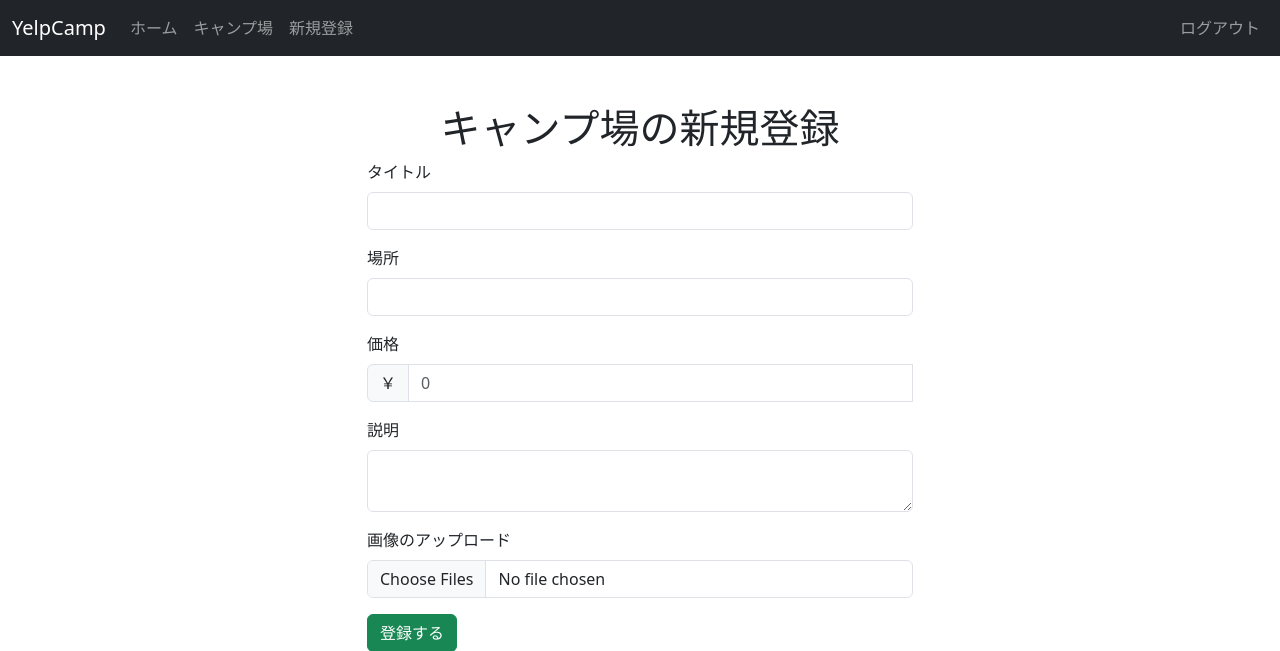
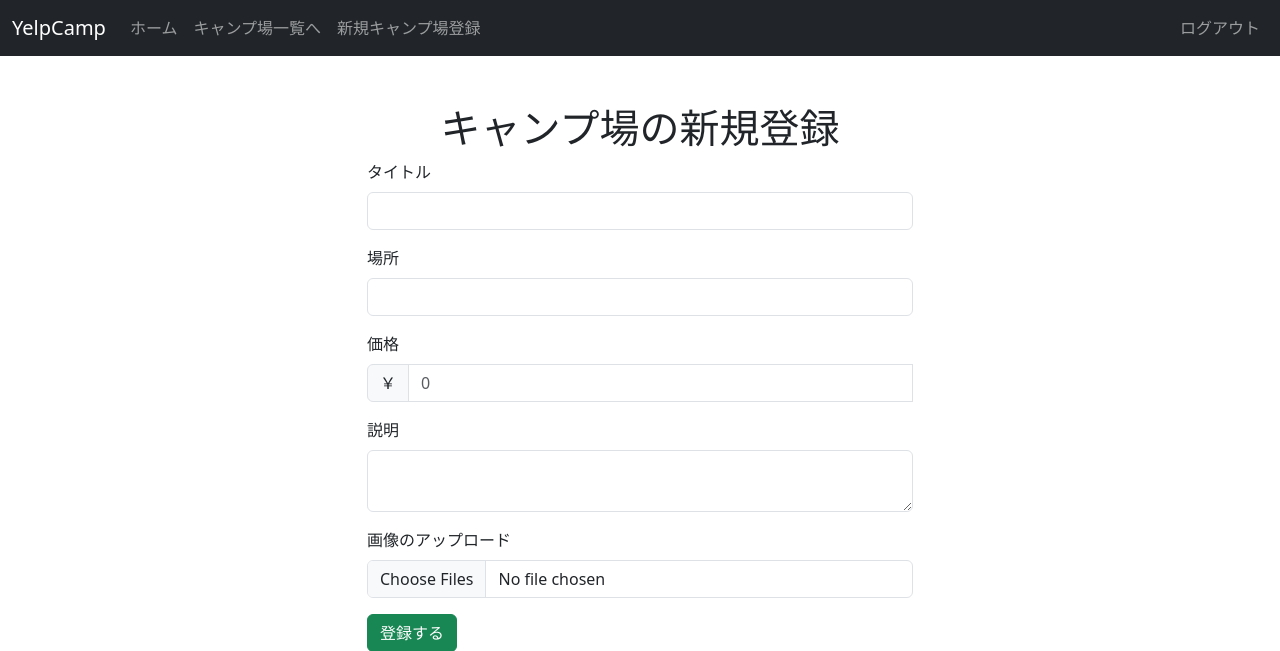
Before and after one commit to hiroki-chii/yelp-camp-practice, a Node server app: page /campgrounds/new in a window 1280 px wide. Shown: the top 651 px of the page. Run offline with Node 20, Linux system fonts and the light colour scheme; the visitor is signed in with stand-in values (Sample User, id 1); some libraries are stand-ins or nearby versions.

Commit message:
✏️ ヘッダー文言修正

```diff
--- a/views/partials/navbar.ejs
+++ b/views/partials/navbar.ejs
@@ -15,13 +15,13 @@
     <div class="collapse navbar-collapse" id="navbarNavAltMarkup">
       <div class="navbar-nav">
         <a class="nav-link" href="/">ホーム</a>
-        <a class="nav-link" href="/campgrounds">キャンプ場</a>
-        <a class="nav-link" href="/campgrounds/new">新規登録</a>
+        <a class="nav-link" href="/campgrounds">キャンプ場一覧へ</a>
+        <a class="nav-link" href="/campgrounds/new">新規キャンプ場登録</a>
       </div>
       <div class="navbar-nav ms-auto">
         <% if(!currentUser) { %>
         <a class="nav-link" href="/login">ログイン</a>
-        <a class="nav-link" href="/register">ユーザー登録</a>
+        <a class="nav-link" href="/register">新規ユーザー登録</a>
         <% } else { %>
         <a class="nav-link" href="/logout">ログアウト</a>
         <% } %>
```
